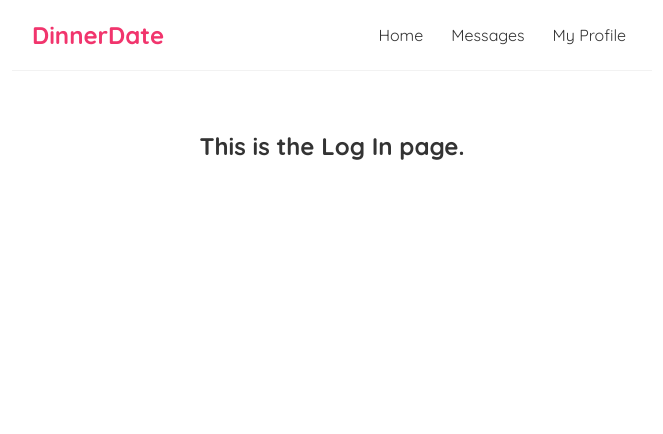
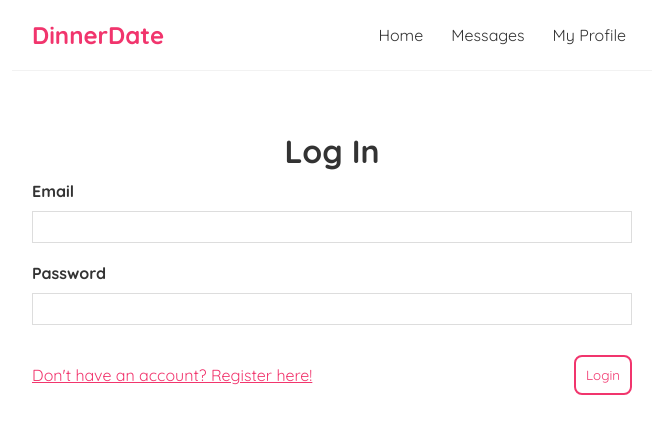
Before and after one commit to agiledev-students-spring2023/final-project-dinnerdate, a React (Create React App) app in the folder front-end/: page /login in a window 1280 px wide. Shown: the top 434 px of the page, without its empty margins (308-971 px from the left). Built offline with nearby package versions, Linux system fonts and the light colour scheme.

Commit message:
craeted login and registration pages

```diff
--- a/front-end/src/App.js
+++ b/front-end/src/App.js
@@ -3,9 +3,11 @@ import Messages from './pages/messages'
 import Profile from './pages/profile'
 import EditPost from './pages/editpost'
 import Login from './pages/login'
+import Register from './pages/register'
 import LocationInfo from './pages/location-info'
 import CreatePost from './pages/createpost'
 import Home from './pages/home'
+import HomeConfirmed from './pages/homeConfirmed'
 import { BrowserRouter as Router, Route, Switch } from 'react-router-dom';
 
 function App() {
@@ -19,8 +21,10 @@ function App() {
             <Route path="/profile"><Profile /></Route>
             <Route path="/edit-post"><EditPost /></Route>
             <Route path="/login"><Login /></Route>
+            <Route path="/register"><Register /></Route>
             <Route path="/location-info"><LocationInfo /></Route>
             <Route path="/create-post"><CreatePost /></Route>
+            <Route path="/date"><HomeConfirmed /></Route>
             <Route path="/"><Home /></Route>
           </Switch>
         </div>
--- a/front-end/src/components/DinerPost.js
+++ b/front-end/src/components/DinerPost.js
@@ -1,4 +1,4 @@
-import './dinerpost.css'
+import './DinerPost.css'
 const DinerPost = (props) => {
     return (
         <div className={props.isSelected ? "diner-post selected" : "diner-post"} onClick={() => props.onClick(props.id)}>
--- /dev/null
+++ b/front-end/src/pages/homeConfirmed.js
@@ -0,0 +1,10 @@
+import './homeConfirmed.css';
+const HomeConfirmed = () => {
+    return (
+        <div className="home">
+            <h1>CONFIRMED</h1>
+        </div>
+    );
+}
+
+export default HomeConfirmed;
--- /dev/null
+++ b/front-end/src/pages/login.css
@@ -0,0 +1,27 @@
+.login label {
+    padding: 10px 0px 0px 0px;
+    font-weight: bold;
+    text-align: left;
+    display: block;
+  }
+
+.login input {
+    width: 100%;
+    padding: 7px 10px;
+    margin: 10px 0;
+    border: 1px solid #ddd;
+    box-sizing: border-box;
+    resize: vertical;
+}
+
+.input {
+    margin: 10px 0;
+}
+
+.link {
+    margin-top: 15px;
+    color: #f1356d;
+    float: left;
+}
+
+.login-btn { float: right; }
--- a/front-end/src/pages/login.js
+++ b/front-end/src/pages/login.js
@@ -1,7 +1,24 @@
+import './login.css'
+import Button from '../components/Button.js'
+import { Link } from "react-router-dom";
+
 const Login = () => {
     return (
         <div className="login">
-            <h2>This is the Log In page.</h2>
+            <h1>Log In</h1>
+
+            <form >
+                <label>
+                <p>Email</p>
+                <input type="text" required/>
+                </label>
+                <label>
+                <p>Password</p>
+                <input type="password" required/>
+                </label>
+                <div className="login-btn"><Button text="Login"/></div>
+                <div className="link"><Link className="link" to='/register'>Don't have an account? Register here!</Link></div>
+            </form>
         </div>
     );
 }
--- /dev/null
+++ b/front-end/src/pages/register.css
@@ -0,0 +1,27 @@
+.login label {
+    padding: 10px 0px 0px 0px;
+    font-weight: bold;
+    text-align: left;
+    display: block;
+  }
+
+.login input {
+    width: 100%;
+    padding: 7px 10px;
+    margin: 10px 0;
+    border: 1px solid #ddd;
+    box-sizing: border-box;
+    resize: vertical;
+}
+
+.input {
+    margin: 10px 0;
+}
+
+.link {
+    margin-top: 15px;
+    color: #f1356d;
+    float: left;
+}
+
+.reg-btn { float: right; }
--- /dev/null
+++ b/front-end/src/pages/register.js
@@ -0,0 +1,34 @@
+import './register.css';
+import Button from '../components/Button.js'
+import { Link } from "react-router-dom";
+
+const Register = () => {
+    return (
+        <div className="login">
+            <h1>Register</h1>
+
+            <form >
+                <label>
+                <p>Name</p>
+                <input type="text" required/>
+                </label>
+                <label>
+                <p>Email</p>
+                <input type="password" required/>
+                </label>
+                <label>
+                <p>Password</p>
+                <input type="password" required/>
+                </label>
+                <label>
+                <p>Re-enter Password</p>
+                <input type="password" required/>
+                </label>
+                <div className="reg-btn"><Button text="Register"/></div>
+                <div className="link"><Link className="link" to='/login'>Already have an account? Login here!</Link></div>
+            </form>
+        </div>
+    );
+}
+
+export default Register;
```
Also changed, not shown: front-end/src/pages/homeConfirmed.css (added).
